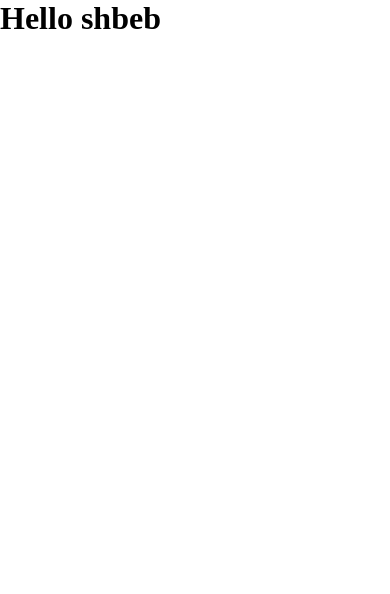
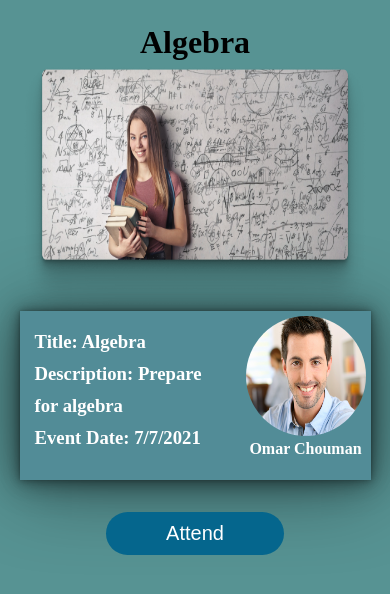
Before and after one commit to AbdulrhmanSoukarie/Present-Me-Front-End, a React (Create React App) app: page / in a window 390 px wide. Shown: the top 594 px of the page. Built offline with nearby package versions, Linux system fonts and the light colour scheme.

Commit message:
Single Event Page

```diff
--- a/src/App.js
+++ b/src/App.js
@@ -1,11 +1,20 @@
-
 import './App.css';
+import SingleEvent from "./components/singleEvent/SingleEvent";
+import eventImg from "./components/singleEvent/event-img.png";
+import hostImg from "./components/singleEvent/host-image.png";
 
 function App() {
   return (
     <div className="App">
 
-      <h1>Hello shbeb</h1>
+      <SingleEvent
+        title = "Algebra"
+        eventimg = {eventImg}
+        description = "Prepare for algebra"
+        date = "7/7/2021"
+        hostimg = {hostImg}
+        hostname = "Omar Chouman"
+       />
 
     </div>
   );
--- /dev/null
+++ b/src/components/singleEvent/SingleEvent.css
@@ -0,0 +1,97 @@
+body {
+  background-color:#579393;
+}
+
+.container {
+  margin-top:1.5rem;
+  display: flex;
+  flex-direction: column;
+  justify-content:center;
+  align-items:center;
+}
+
+.box {
+  background: rgba(66, 122, 161, 0.27);
+  box-shadow: 0px 7px 80px rgba(0, 0, 0, 0.44), 0px 2.92443px 33.4221px rgba(0, 0, 0, 0.316296), 0px 1.56354px 17.869px rgba(0, 0, 0, 0.262287), 0px 0.876509px 10.0172px rgba(0, 0, 0, 0.22), 0px 0.465507px 5.32008px rgba(0, 0, 0, 0.177713), 0px 0.193708px 2.21381px rgba(0, 0, 0, 0.123704);
+  width:50vw;
+  height:20vh;
+  display: flex;
+  justify-content: space-between;
+}
+
+.event-info {
+  color:#fff;
+  margin:15px;
+  line-height:2rem;
+  text-align:left;
+}
+
+.host-info {
+  margin:10px;
+}
+
+.host-info h3 {
+  color:#fff;
+  text-align:center;
+  font-size:1rem;
+}
+
+
+.host-info img {
+  width:150px;
+  height:150px;
+  border-radius:50%;
+}
+
+.btn {
+  border:none;
+  margin-top:2rem;
+  border-radius: 28px;
+  font-family: Arial;
+  color: #ffffff;
+  font-size: 20px;
+  background: #05668D;
+  padding: 10px 60px 10px 60px;
+  text-decoration: none;
+}
+
+.btn:hover {
+  background: #000;
+  text-decoration: none;
+}
+
+
+@media screen
+  and (min-device-width: 1200px)
+  and (max-device-width: 1600px)
+  and (-webkit-min-device-pixel-ratio: 1) {
+    .host-info {
+      margin: 5px 15px;
+    }
+    .host-info img {
+      width:100px;
+      height:100px;
+    }
+
+
+}
+
+@media only screen and (max-width: 768px) {
+  .box {
+    width:90%;
+  }
+
+  .host-info {
+    margin:5px;
+  }
+
+  .host-info img {
+    width:120px;
+    height:120px;
+  }
+
+  .event__img {
+    width:350px;
+    height:250px;
+  }
+}
--- /dev/null
+++ b/src/components/singleEvent/SingleEvent.js
@@ -0,0 +1,26 @@
+import React from 'react';
+import "./SingleEvent.css";
+
+
+const SingleEvent = (props) => {
+    return (
+        <div className="container">
+        <h1>{props.title}</h1>
+        <img src={props.eventimg} className="event__img" alt=""/>
+        <div className="box">
+          <div className="event-info">
+            <h3>Title: {props.title}</h3>
+            <h3>Description: {props.description}</h3>
+            <h3>Event Date: {props.date}</h3>
+          </div>
+          <div className="host-info">
+            <img src={props.hostimg} alt=""/>
+            <h3>{props.hostname}</h3>
+          </div>
+        </div>
+        <button className="btn">Attend</button>
+        </div>
+    )
+}
+
+export default SingleEvent
```
Also changed, not shown: src/components/singleEvent/event-img.png (added), src/components/singleEvent/host-image.png (added).
